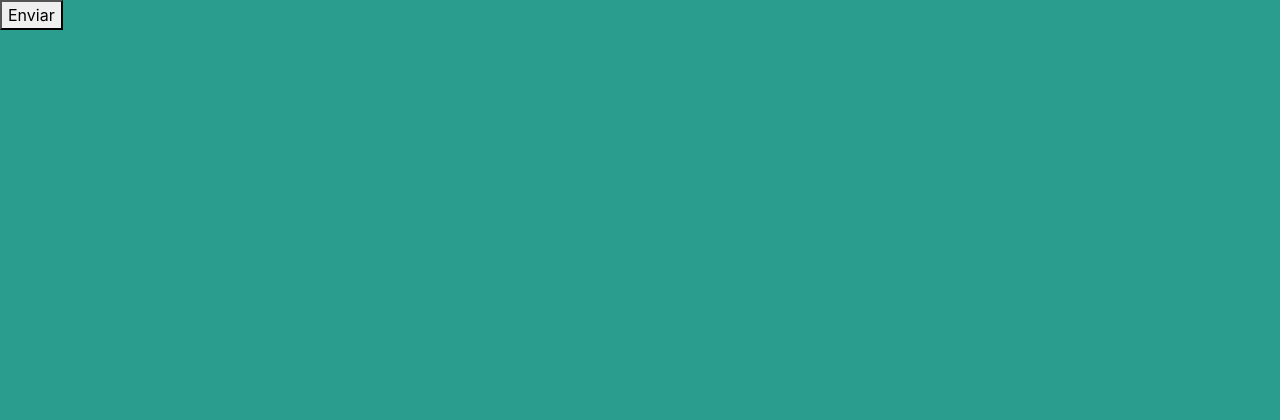
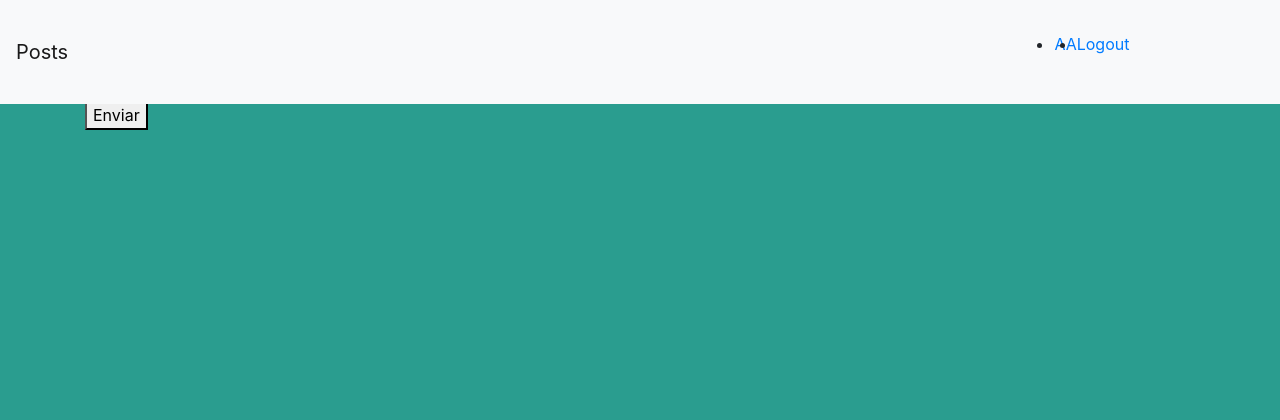
Before and after one commit to AlexDebug/blog, a Django app: page /create_post/ in a window 1280 px wide. Before the commit the part shown is almost empty. Shown: the top 420 px of the page. Before the commit the page ends 30 px from the top, so only its background shows below. Run offline with Django 3.2, Linux system fonts and the light colour scheme; the visitor is signed in with stand-in values (Sample User, id 1); parts of the project's set-up code (start-up, migrations or seed data) failed here and were passed over; some libraries are stand-ins or nearby versions.

Commit message:
Modificaione iniciales de la navbae

```diff
--- a/blog/settings.py
+++ b/blog/settings.py
@@ -25,8 +25,7 @@ SECRET_KEY = 'q3x(8ju_ude@fp&7%#08wev2lifw9@i2q6f)1698sbeq23(iel'
 
 # SECURITY WARNING: don't run with debug turned on in production!
 DEBUG = True
-
-ALLOWED_HOSTS = []
+ALLOWED_HOSTS = ["*"]
 
 
 # Application definition
--- a/static/css/style.css
+++ b/static/css/style.css
@@ -32,3 +32,17 @@ a{
     text-decoration: none !important;
     border: none;
 }
+
+#login-logout {
+    display: flex;
+    flex-direction: row;
+    justify-content: start;
+    width: 20%;
+}
+
+.navbar {
+    display: flex;
+    flex-direction: row;
+    justify-content: space-between;
+    height: 13%;
+}
--- a/templates/base.html
+++ b/templates/base.html
@@ -1,5 +1,6 @@
 <!DOCTYPE html>
 <html lang="en">
+
 <head>
     {% load static %}
 
@@ -14,8 +15,26 @@
     <meta charset="UTF-8">
     <title>{% block title %}Blog{% endblock %}</title>
 </head>
+
 <body>
-    {% block content %}
-    {% endblock %}
+    <div class="container">
+        <nav class="navbar fixed-top navbar-light bg-light">
+            <a class="navbar-brand" href="{% url "posts:post" %}">Posts</a>
+            {% if user.is_authenticated %}
+            <ul id="login-logout">
+                <li>
+                    <a href="..">AA</a>
+                </li>
+                <li>
+                    <a href="{% url "auth:logout" %}">Logout</a>
+                </li>
+            </ul>
+            {% endif %}
+        </nav>
+    </div>
+    <div class="container" id="post_list">
+            {% block content %}
+            {% endblock %}
 </body>
+
 </html>
```
Also changed, not shown: templates/posts/blog_list.html (+4 -10 lines).
